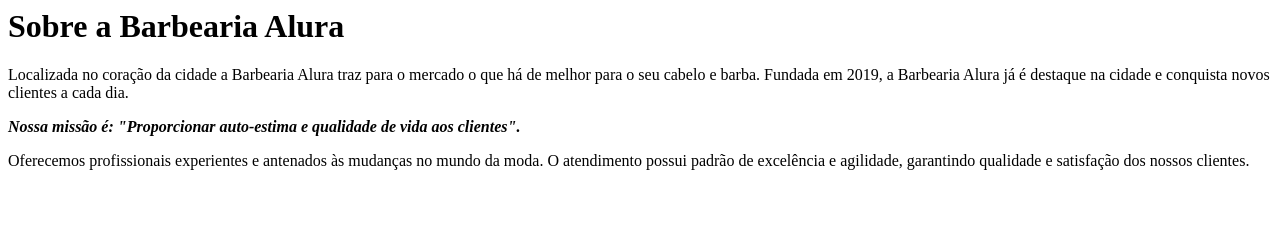
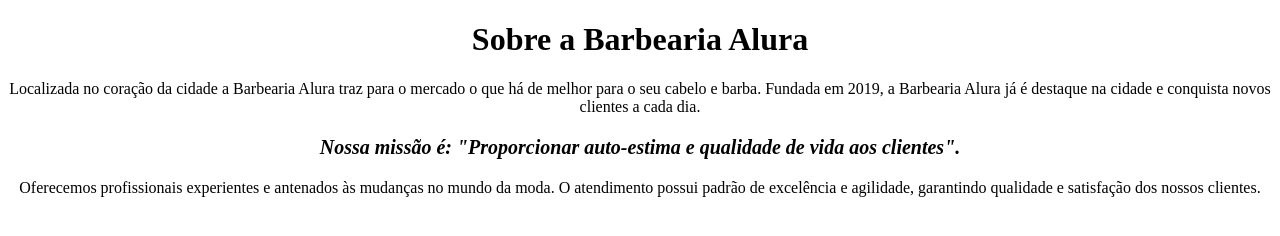
Before and after one commit to Isisbr/site-barbearia, a plain HTML site: page index.html in a window 1280 px wide. Drawn offline with Linux system fonts and the light colour scheme.

Commit message:
Add files via upload

```diff
--- a/index.html
+++ b/index.html
@@ -1,7 +1,17 @@
-<h1>Sobre a Barbearia Alura</h1>
+<!DOCTYPE html>
+<html lang"PT-BR">
+      <head>
+          <meta charset="UTF8">
+          <title>Barbearia alura</title>
+      </head>
 
-<p>Localizada no coração da cidade a Barbearia Alura traz para o mercado o que há de melhor para o seu cabelo e barba. Fundada em 2019, a Barbearia Alura já é destaque na cidade e conquista novos clientes a cada dia.</p>
+      <body>
+          <h1 style="text-align: center">Sobre a Barbearia Alura</h1>
 
-<p><strong><em>Nossa missão é: "Proporcionar auto-estima e qualidade de vida aos clientes".</em></strong></p>
+          <p style="text-align: center">Localizada no coração da cidade a Barbearia Alura traz para o mercado o que há de melhor para o seu cabelo e barba. Fundada em 2019, a Barbearia Alura já é destaque na cidade e conquista novos clientes a cada dia.</p>
 
-<p>Oferecemos profissionais experientes e antenados às mudanças no mundo da moda. O atendimento possui padrão de excelência e agilidade, garantindo qualidade e satisfação dos nossos clientes.</p>
+         <p style="font-size: 20px; text-align: center;"><strong><em>Nossa missão é: "Proporcionar auto-estima e qualidade de vida aos clientes".</em></strong></p>
+
+         <p style="text-align: center">Oferecemos profissionais experientes e antenados às mudanças no mundo da moda. O atendimento possui padrão de excelência e agilidade, garantindo qualidade e satisfação dos nossos clientes.</p>
+     </body>
+</html>
```
